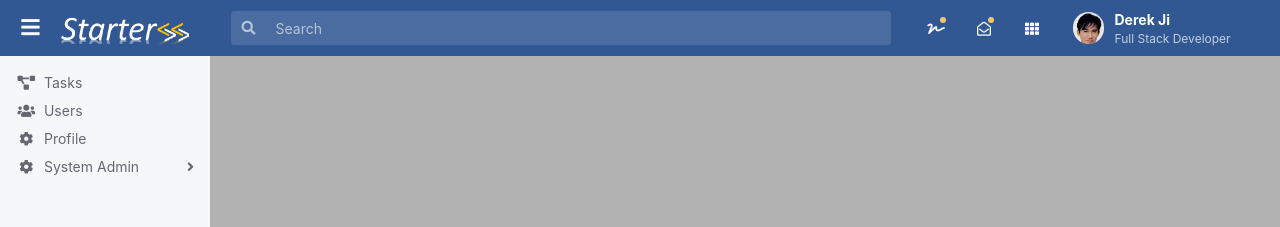
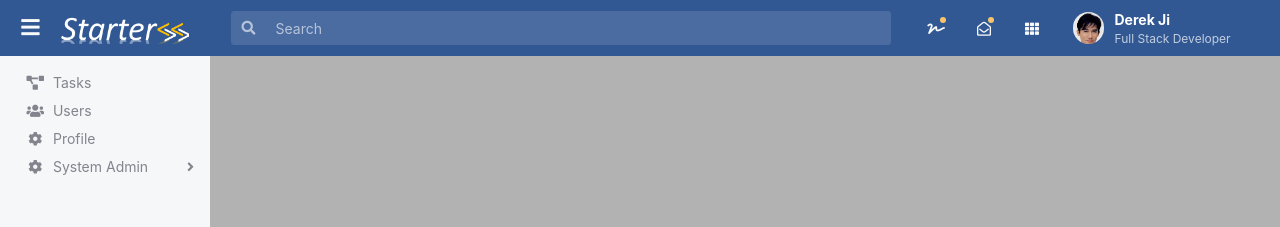
Before and after one commit to DerekJi/ngx-theme-starteroo, an Angular app: page / in a window 1280 px wide. Shown: the top 227 px of the page. Built offline with nearby package versions, Linux system fonts and the light colour scheme.

Commit message:
feat: #2. Sidebar Tree Menu: UX improvements:
1. add left border to highlight the hovered item;
2. update hover font color;

```diff
--- a/src/app/layouts/tree-menu/tree-menu-item/tree-menu-item.component.html
+++ b/src/app/layouts/tree-menu/tree-menu-item/tree-menu-item.component.html
@@ -1,5 +1,5 @@
 <ng-container *ngIf="item">
-  <a [href]="item.url || 'javascript:void(0)'" [ngClass]="{current: current}" class="d-flex justify-content-between">
+  <a [href]="item.url || 'javascript:void(0)'" [ngClass]="{current: current}" class="d-flex justify-content-between level-{{level}}">
     <span class="menu-lable w-100" [title]="item.tooltip || item.title"
     role="button"
     data-toggle="collapse"
@@ -23,7 +23,7 @@
     <ul [attr.id]="item.id" class="height-animation collapse multi-collapse">
       <li *ngFor="let childItem of item.children">
         <!-- <a href="javascript:void(0)"><span class="menu-lable">{{ childItem.title }}</span></a> -->
-        <app-tree-menu-item [item]="childItem"></app-tree-menu-item>
+        <app-tree-menu-item [item]="childItem" [level]="level+1"></app-tree-menu-item>
       </li>
     </ul>
   </ng-container>
--- a/src/app/layouts/tree-menu/tree-menu-item/tree-menu-item.component.scss
+++ b/src/app/layouts/tree-menu/tree-menu-item/tree-menu-item.component.scss
@@ -7,5 +7,13 @@
 
 a {
   text-decoration: none;
-  color: #666672;
+  color: #666672cc;
+  border-left: 3px solid #f6f7f9;
+  padding-left: 6px;
+  &:hover {
+    color: #464652;
+    &.level-0 {
+      border-left: 3px solid #464652cc;
+    }
+  }
 }
--- a/src/app/layouts/tree-menu/tree-menu-item/tree-menu-item.component.ts
+++ b/src/app/layouts/tree-menu/tree-menu-item/tree-menu-item.component.ts
@@ -10,6 +10,7 @@
 
   @Input() item: ITreeMenuNode;
   @Input() current = false;
+  @Input() level = 0;
 
   constructor() { }
 
```
